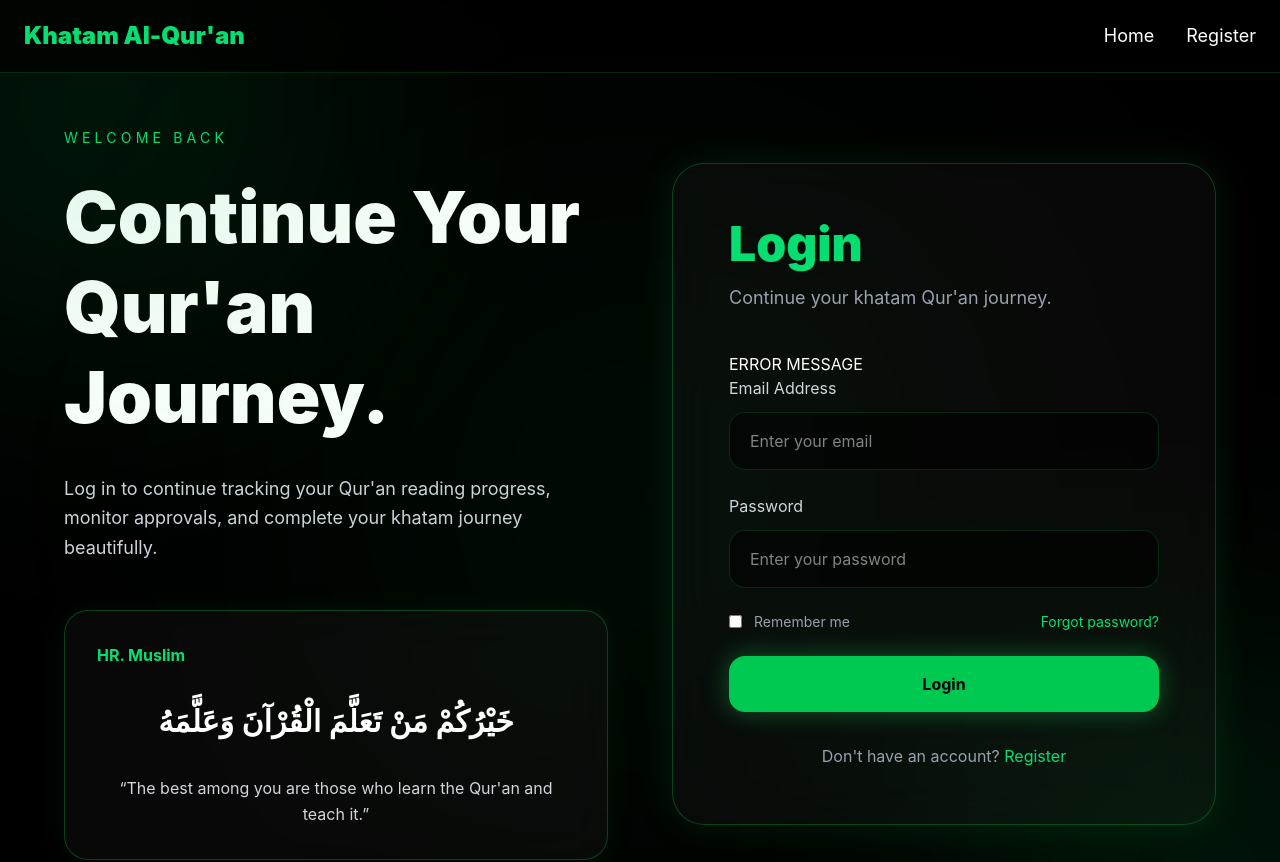
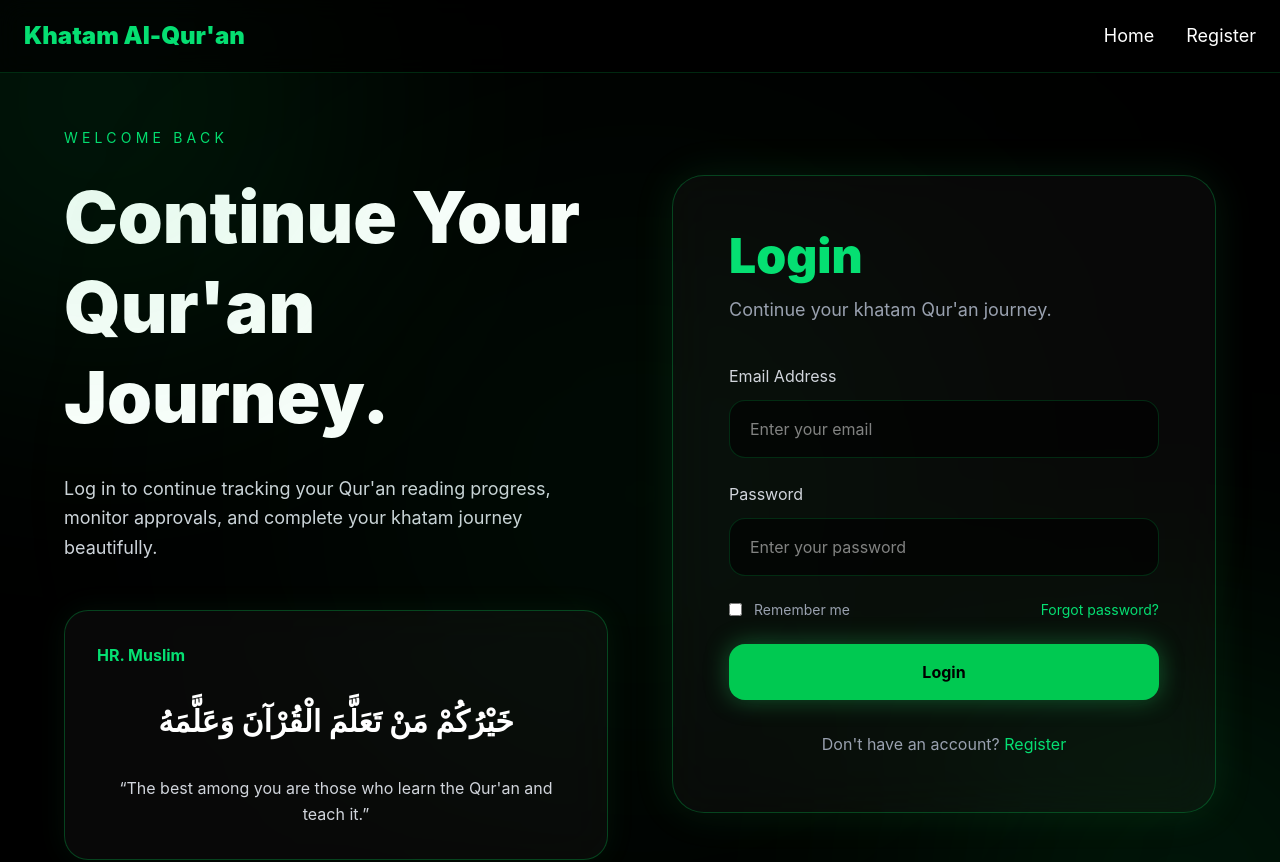
Before and after one commit to Fairuz-physic/Quran-monitoring, a React (Vite) app in the folder frontend/auto-certificate/: page /login in a window 1280 px wide. Shown: the top 862 px of the page. Built offline with nearby package versions, Linux system fonts and the light colour scheme.

Commit message:
update login page

```diff
--- a/frontend/auto-certificate/src/login/login.jsx
+++ b/frontend/auto-certificate/src/login/login.jsx
@@ -162,7 +162,6 @@ export default function Login() {
             </div>
 
             <form onSubmit={handleSubmit} className="space-y-6">
-              ERROR MESSAGE
               {error && (
                 <div className="bg-red-500/10 border border-red-500/30 rounded-2xl px-5 py-4 text-red-400">
                 {error}
```
